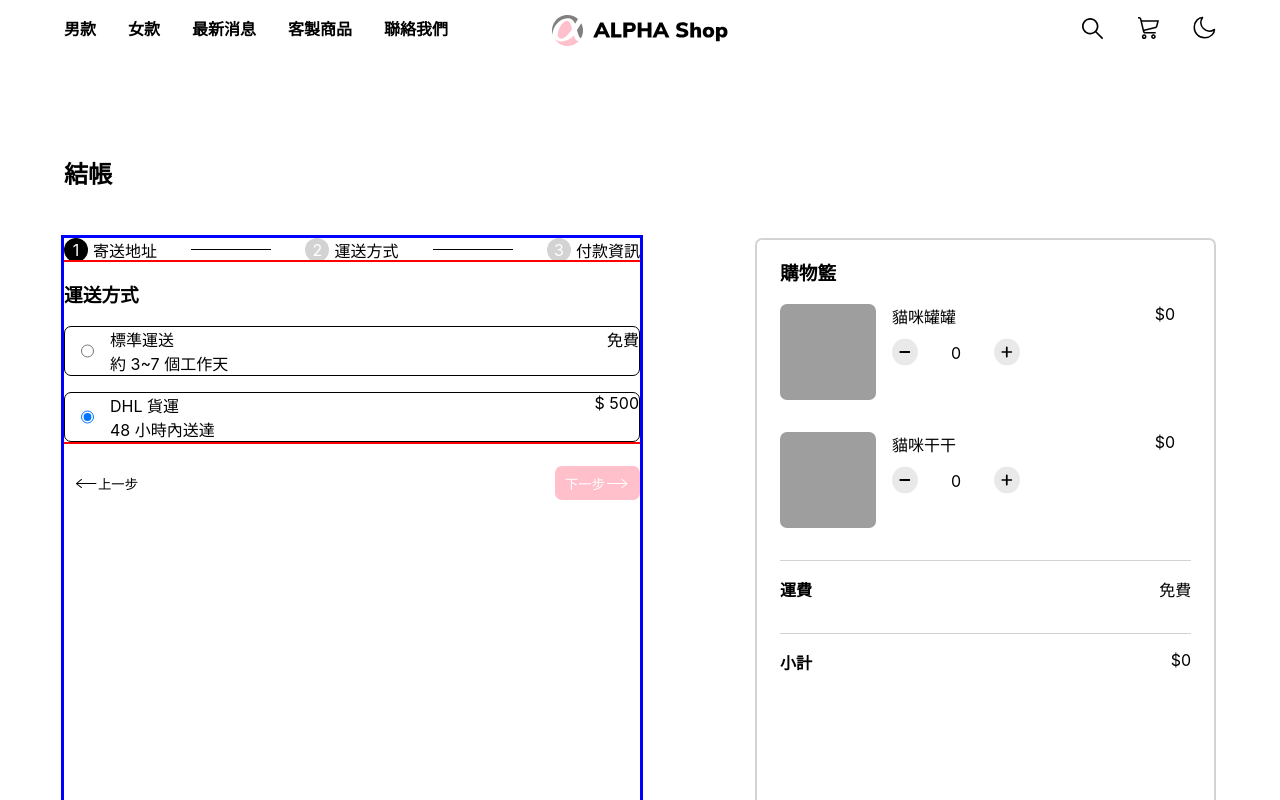
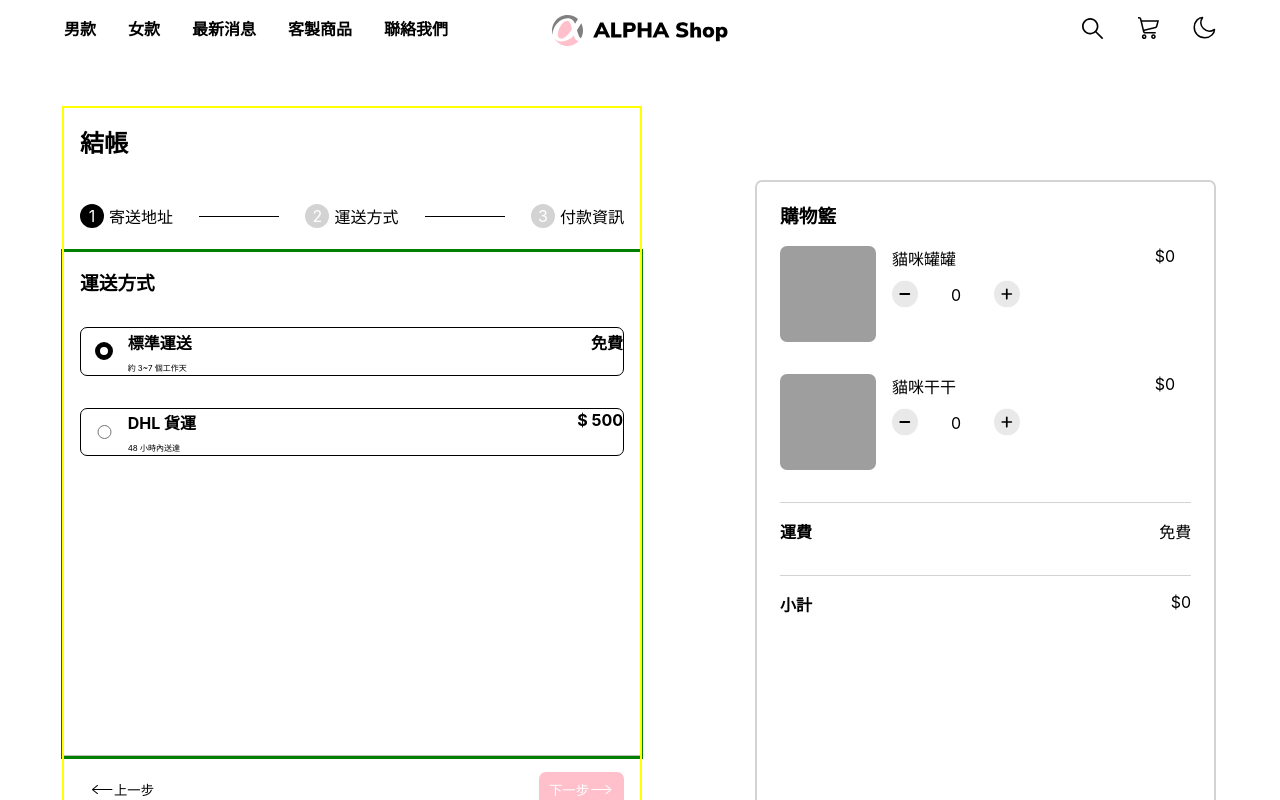
Before and after one commit to ChungYingHo/ALPHA-shop, a React (Create React App) app: page / in a window 1280 px wide. Both pictures are taken after a click on the button "下一步". Shown: the top 800 px of the page. Built offline with nearby package versions, Linux system fonts and the light colour scheme; grey boxes are pictures that could not be loaded.

Commit message:
feat: modified step2 style

```diff
--- a/src/components/Cart/Cart.module.css
+++ b/src/components/Cart/Cart.module.css
@@ -1,6 +1,6 @@
 .container{
     width: 40%;
-    height: 82%;
+    height: 90%;
     border: lightgray solid 2px;
     border-radius: 7px;
 }
--- a/src/components/Step/ProgressControl/ProgressControl.module.css
+++ b/src/components/Step/ProgressControl/ProgressControl.module.css
@@ -1,11 +1,14 @@
+.container{
+    width: 100%;
+    height: 100%;
+}
+
 .step1{
-    margin-top: 1.5rem;
     display: flex;
     justify-content: flex-end;
 }
 
 .other_steps{
-    margin-top: 1.5rem;
     display: flex;
     justify-content: space-between;
 }
--- a/src/components/Step/Step.jsx
+++ b/src/components/Step/Step.jsx
@@ -12,13 +12,13 @@ export default function Step(){
     return(
         <section className={styles.container}>
             <h2 className={styles.title}>結帳</h2>
-            <div className={styles.info}>
-                <StepProgress />
+            <div className={styles.progress}><StepProgress /></div>
+            <div className={styles.step}>
                 {page === 1 && <Step1 />}
                 {page === 2 && <Step2 />}
                 {page === 3 && <Step3 />}
-                <ProgressControl page={page} setPage={setPage}/>
             </div>
+            <div className={styles.progress_control}><ProgressControl page={page} setPage={setPage}/></div>
         </section>
     )
 }
--- a/src/components/Step/Step.module.css
+++ b/src/components/Step/Step.module.css
@@ -1,20 +1,30 @@
 .container{
-    /* outline: yellow solid 2px; */
+    outline: yellow solid 2px;
     box-sizing: border-box;
     width: 50%;
     height: 100%;
 }
 
 .title{
-    /* outline: green solid 3px; */
+    /* outline: red solid 2px; */
     margin: 0;
-    height: 18%;
-    display: flex;
-    justify-content: flex-start;
-    align-items: center;
+    padding: 1rem;
+    height: 10%;
 }
 
-.info{
-    outline: blue solid 3px;
-    height: 82%;
+.progress{
+    /* outline: blue solid 2px; */
+    padding: 1rem;
+    height: 10%;
 }
+
+.step{
+    outline: green solid 3px;
+    height: 70%;
+}
+
+.progress_control{
+    /* outline: pink solid 2px; */
+    padding: 1rem;
+    height: 10%;
+}
--- a/src/components/Step/Step1/Step1.jsx
+++ b/src/components/Step/Step1/Step1.jsx
@@ -4,10 +4,10 @@ import countries from './country'
 export default function Step1(){
     return(
         <section className={styles.container}>
-            <h3>寄送地址</h3>
+            <h3 className={styles.title}>寄送地址</h3>
             <form className={styles.form}>
 
-                <div className={`${styles.group} ${styles.title}`}>
+                <div className={`${styles.group} ${styles.person_title}`}>
                     <div>稱謂</div>
                     <select className={styles.input}>
                         <option value="mr" selected>先生</option>
--- a/src/components/Step/Step1/Step1.module.css
+++ b/src/components/Step/Step1/Step1.module.css
@@ -1,10 +1,16 @@
 .container{
+    width: 100%;
+    height: 100%;
     padding-bottom: 3rem;
     border-bottom: rgb(190, 187, 187) solid 1px;
 }
 
+.title{
+    margin: 0 auto;
+    padding: 1rem;
+}
+
 form{
-    /* outline: yellow solid 2px; */
     display: grid;
     grid-template-rows: repeat(3, 1fr);
     grid-template-columns: repeat(6, 1fr);
@@ -25,7 +31,7 @@ form{
     margin-top: 5px;
 }
 
-.title{
+.person_title{
     grid-row: 1;
     grid-column: 1/3;
 }
--- a/src/components/Step/Step2/Step2.jsx
+++ b/src/components/Step/Step2/Step2.jsx
@@ -3,27 +3,27 @@ import styles from './Step2.module.css'
 export default function Step2(){
     return(
         <section className={styles.container}>
-            <h3>運送方式</h3>
+            <h3 className={styles.title}>運送方式</h3>
             <form className={styles.form}>
-                <label className={styles.label}>
-                    <input id="shipping_standard" type="radio" name="shipping"  checked className={styles.input} />
+                <label className={styles.group}>
+                    <input type="radio" checked className={styles.input} name='shipping'/>
                     <div className={styles.ratio_info}>
-                        <div className={styles.choice}>
-                            <div class="text">標準運送</div>
-                            <div class="price">免費</div>
+                        <div className={styles.text_container}>
+                            <div className={styles.text}>標準運送</div>
+                            <div className={styles.price}>免費</div>
                         </div>
-                        <div className={styles}>約 3~7 個工作天</div>
+                        <div className={styles.days}>約 3~7 個工作天</div>
                     </div>
                 </label>
 
-                <label className={styles.label}>
-                    <input id="shipping_standard" type="radio" name="shipping"  checked className={styles.input} />
+                <label className={styles.group}>
+                    <input type='radio' className={styles.input} name='shipping'/>
                     <div className={styles.ratio_info}>
-                        <div className={styles.choice}>
-                            <div class="text">DHL 貨運</div>
-                            <div class="price">$ 500</div>
+                        <div className={styles.text_container}>
+                            <div className={styles.text}>DHL 貨運</div>
+                            <div className={styles.price}>$ 500</div>
                         </div>
-                        <div className={styles}>48 小時內送達</div>
+                        <div className={styles.days}>48 小時內送達</div>
                     </div>
                 </label>
             </form>
--- a/src/components/Step/Step2/Step2.module.css
+++ b/src/components/Step/Step2/Step2.module.css
@@ -1,36 +1,67 @@
 .container{
-    outline: red solid 2px;
-    display: flex;
-    flex-direction: column;
-    justify-content: space-between
+    /* outline: red solid 4px; */
+    width: 100%;
+    height: 100%;
+    padding-bottom: 3rem;
+    border-bottom: rgb(190, 187, 187) solid 1px;
+}
+
+.title {
+    margin: 0 auto;
+    padding: 1rem;
 }
 
 .form{
     display: flex;
     flex-direction: column;
-    gap: 1rem;
 }
 
-.label{
+.group{
+    border: black solid 1px;
+    border-radius: 7px;
+    margin: 1rem;
     display: flex;
-    border-radius: 7px;
-    border: black solid 1px;
+    cursor: pointer;
 }
 
 .input{
-    display: flex;
-    justify-content: center;
-    align-items: center;
     margin: 1rem;
+    width: 1rem;
+    aspect-ratio: 1;
+    cursor: pointer;
+}
+
+.input:checked::before{
+    content: '';
+    display: block;
+    position: relative;
+    top: 50%;
+    left: 50%;
+    transform: translate(-50%, -50%);
+    background-color: white;
+    border: black solid 5px;
+    border-radius: 50%;
+    width: 0.5rem;
+    aspect-ratio: 1;
 }
 
 .ratio_info{
-    /* outline: yellow solid 2px; */
+    /* outline: blue solid 3px; */
     width: 100%;
+    display: flex;
+    flex-direction: column;
+    justify-content: center;
+    gap: 0.5rem;
 }
 
-.choice{
-    /* outline: blue solid 2px; */
+.text_container{
+    /* outline: pink solid 2px; */
+    width: 100%;
     display: flex;
-    justify-content: space-between
+    justify-content: space-between;
+    font-weight: 700;
 }
+
+.days{
+    font-size: 0.5rem;
+}
--- a/src/components/Step/Step3/Step3.jsx
+++ b/src/components/Step/Step3/Step3.jsx
@@ -3,7 +3,7 @@ import styles from './Step3.module.css'
 export default function Step3(){
     return(
         <section className={styles.container}>
-            <h3>付款資訊</h3>
+            <h3 className={styles.title}>付款資訊</h3>
             <form className={styles.form}>
                 <div className={styles.group}>
                     <div>持卡人姓名</div>
--- a/src/components/Step/Step3/Step3.module.css
+++ b/src/components/Step/Step3/Step3.module.css
@@ -1,3 +1,15 @@
+.container {
+    width: 100%;
+    height: 100%;
+    padding-bottom: 3rem;
+    border-bottom: rgb(190, 187, 187) solid 1px;
+}
+
+.title {
+    margin: 0;
+    padding: 1rem;
+}
+
 .form{
     display: flex;
     flex-direction: column;
--- a/src/components/Step/StepProgress/StepProgress.jsx
+++ b/src/components/Step/StepProgress/StepProgress.jsx
@@ -2,8 +2,7 @@ import styles from './StepProgress.module.css'
 
 export default function StepProgress(){
     return(
-        <section>
-            <section className={styles.progress_container}>
+            <section className={styles.container}>
                 <span className={styles.group}>
                     <span className={styles.icon}>
                         <span className={styles.text}>1</span>
@@ -25,6 +24,5 @@ export default function StepProgress(){
                 <span className={styles.label}>付款資訊</span>
                 </span>
           </section>
-        </section>
     )
 }
--- a/src/components/Step/StepProgress/StepProgress.module.css
+++ b/src/components/Step/StepProgress/StepProgress.module.css
@@ -1,5 +1,6 @@
-.progress_container{
-    /* outline: blue solid 2px; */
+.container{
+    width: 100%;
+    height: 100%;
     display: flex;
     justify-content: space-between;
 }
```
